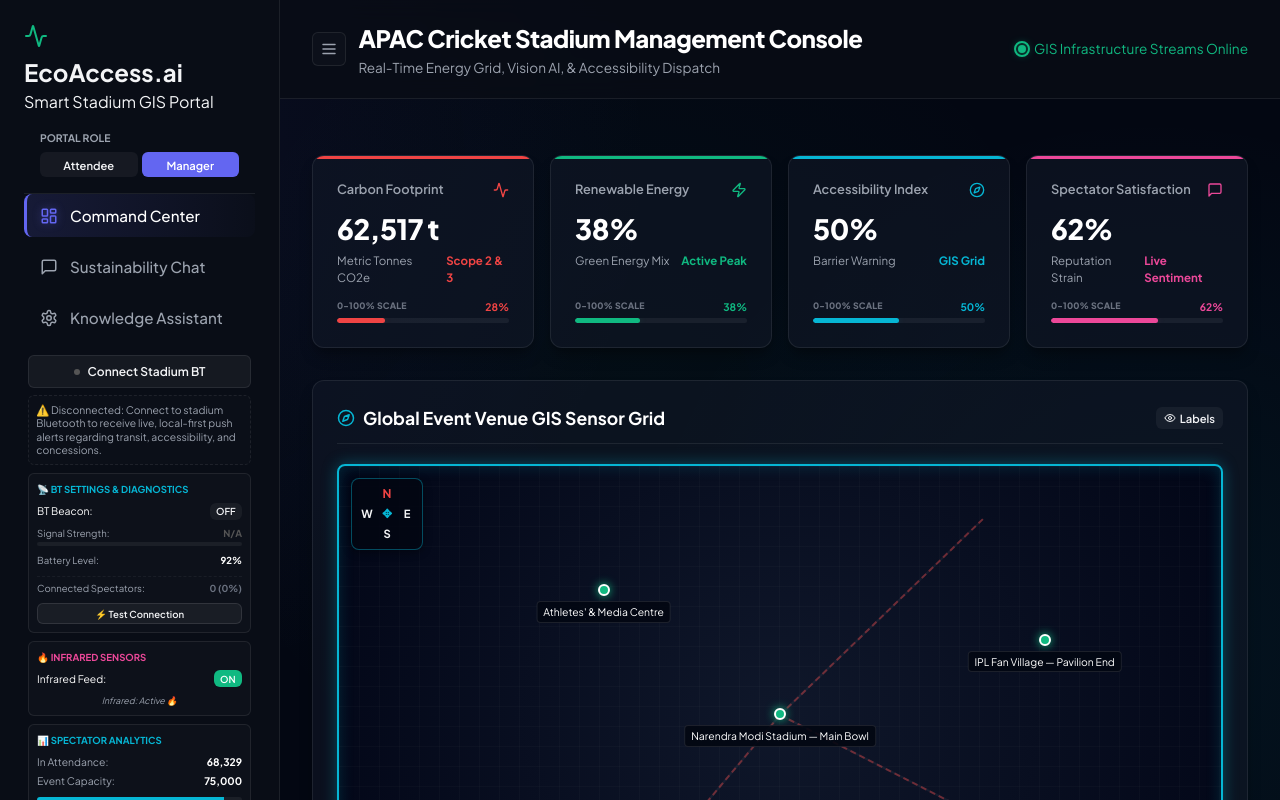
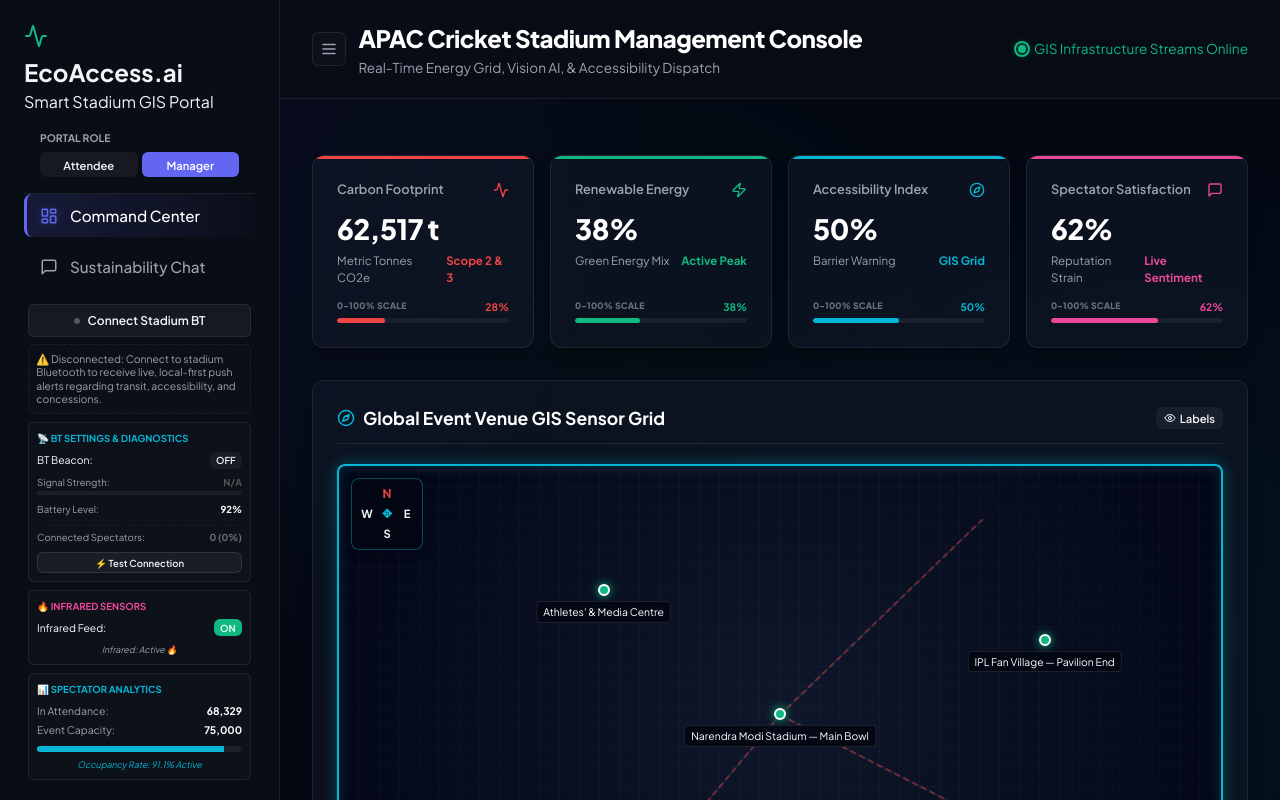
Before and after one commit to SRUTHY-K/ecoaccess, a React (Vite) app: page / in a window 1280 px wide. Shown: the top 800 px of the page. Built offline with nearby package versions, Linux system fonts and the light colour scheme; no server answers.

Commit message:
Revert "UI: Add dedicated Knowledge Assistant Configurator button in Sidebar navigation"
This reverts commit 35d5391ce8ea8e934adb638bd2b00a815210bc2c.

```diff
--- a/src/App.jsx
+++ b/src/App.jsx
@@ -139,9 +139,7 @@ function DashboardContent() {
                 </div>
 
                 {/* Merged Knowledge Assistant Module */}
-                <div id="knowledge-assistant-section">
-                  <ProductConfigurator />
-                </div>
+                <ProductConfigurator />
               </>
             )}
           </div>
--- a/src/components/Sidebar.jsx
+++ b/src/components/Sidebar.jsx
@@ -519,21 +519,6 @@ export default function Sidebar() {
           {portalRole === 'attendee' ? t.sayBoChat : t.sustainabilityChat}
         </button>
 
-        {portalRole === 'manager' && (
-          <button
-            className="nav-item"
-            onClick={() => {
-              setActiveTab('dashboard');
-              setTimeout(() => {
-                const el = document.getElementById('knowledge-assistant-section');
-                if (el) el.scrollIntoView({ behavior: 'smooth' });
-              }, 100);
-            }}
-          >
-            <Settings className="nav-icon" size={18} />
-            {t.knowledgeAssistant || 'Knowledge Assistant'}
-          </button>
-        )}
       </nav>
 
       {/* BLUETOOTH STADIUM BROADCAST PUSH BUTTON */}
```
